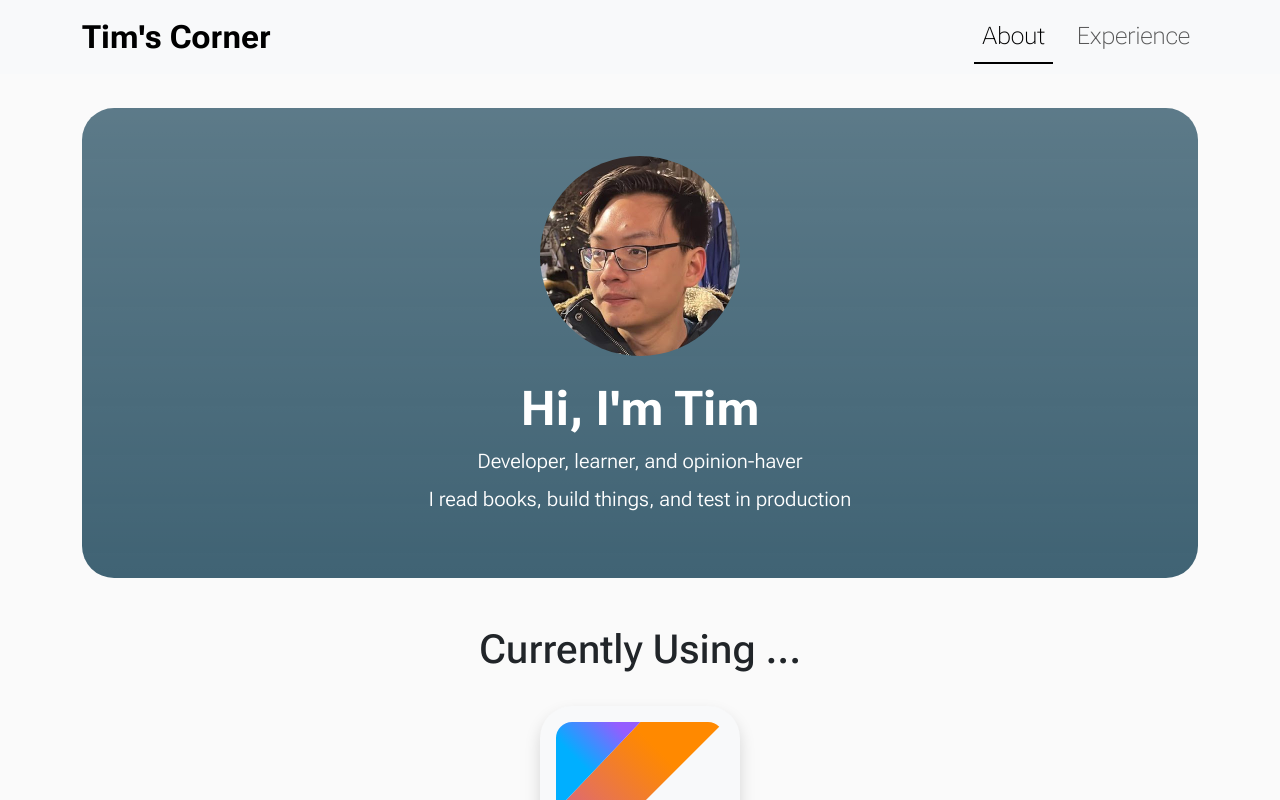
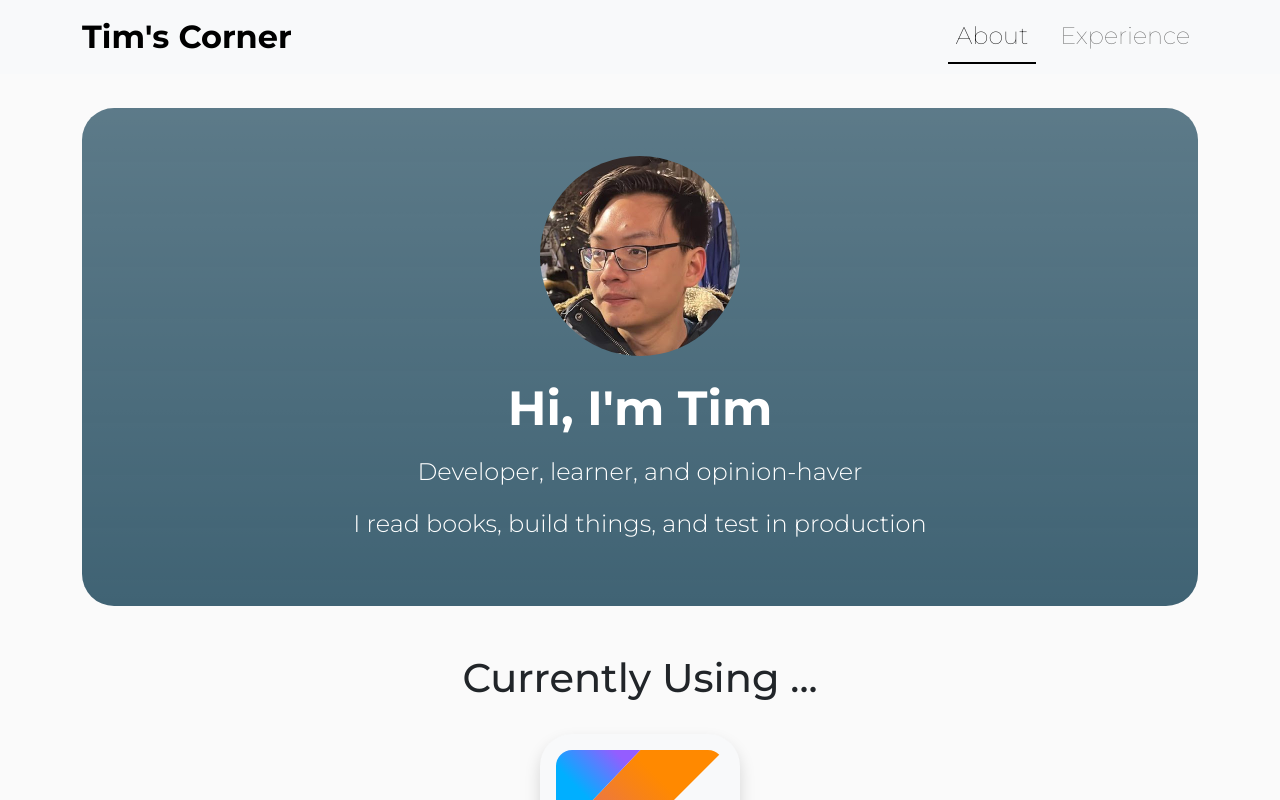
Before and after one commit to tacascer/website, a Next.js app in the folder website/: page / in a window 1280 px wide. Shown: the top 800 px of the page. Built offline with nearby package versions, Linux system fonts and the light colour scheme.

Commit message:
Change Font

```diff
--- a/website/app/about/About.tsx
+++ b/website/app/about/About.tsx
@@ -13,10 +13,10 @@ const About = () => {
         width={200}
         height={200}
       />
-      <h1 className="display-5 fw-bold">Hi, I&apos;m Tim</h1>
-      <div className="mx-auto">
-        <p className="lead mb-2">Developer, learner, and opinion-haver</p>
-        <p className="lead">
+      <h1 className="display-5 fw-bold ">Hi, I&apos;m Tim</h1>
+      <div className="mx-auto m-3">
+        <p className="fw-light fs-4 ">Developer, learner, and opinion-haver</p>
+        <p className="fw-light fs-4">
           I read books, build things, and test in production
         </p>
       </div>
--- a/website/app/layout.tsx
+++ b/website/app/layout.tsx
@@ -1,11 +1,12 @@
 import "bootstrap/dist/css/bootstrap.css";
 import "../styles/custom.scss";
-import { Roboto_Flex } from "next/font/google";
+import { Montserrat } from "next/font/google";
 import NavBar from "./components/NavBar";
 import { Analytics } from "@vercel/analytics/react";
 
-const robotoFlex = Roboto_Flex({
+const montserrat = Montserrat({
   subsets: ["latin"],
+  display: "swap",
 });
 
 export const metadata = {
@@ -23,7 +24,7 @@ export default function RootLayout({
 }) {
   return (
     <html lang="en">
-      <body className={`${robotoFlex.className} container`}>
+      <body className={`${montserrat.className} container`}>
         <NavBar></NavBar>
         {children}
         <Analytics></Analytics>
--- a/website/app/tech/TechCarousel.tsx
+++ b/website/app/tech/TechCarousel.tsx
@@ -13,7 +13,7 @@ const techs: CardProps[] = [
       altText: "The Next.js Logo",
     },
     description: `
-        Next.js is an open-source React framework used for building static and server-side rendered applications.
+        Next.js is an open-source React framework used for building static and server-side rendered web apps.
         It provides features such as static site generation, server-side rendering, automatic code splitting, and client-side routing.
     `,
     button: {
```
